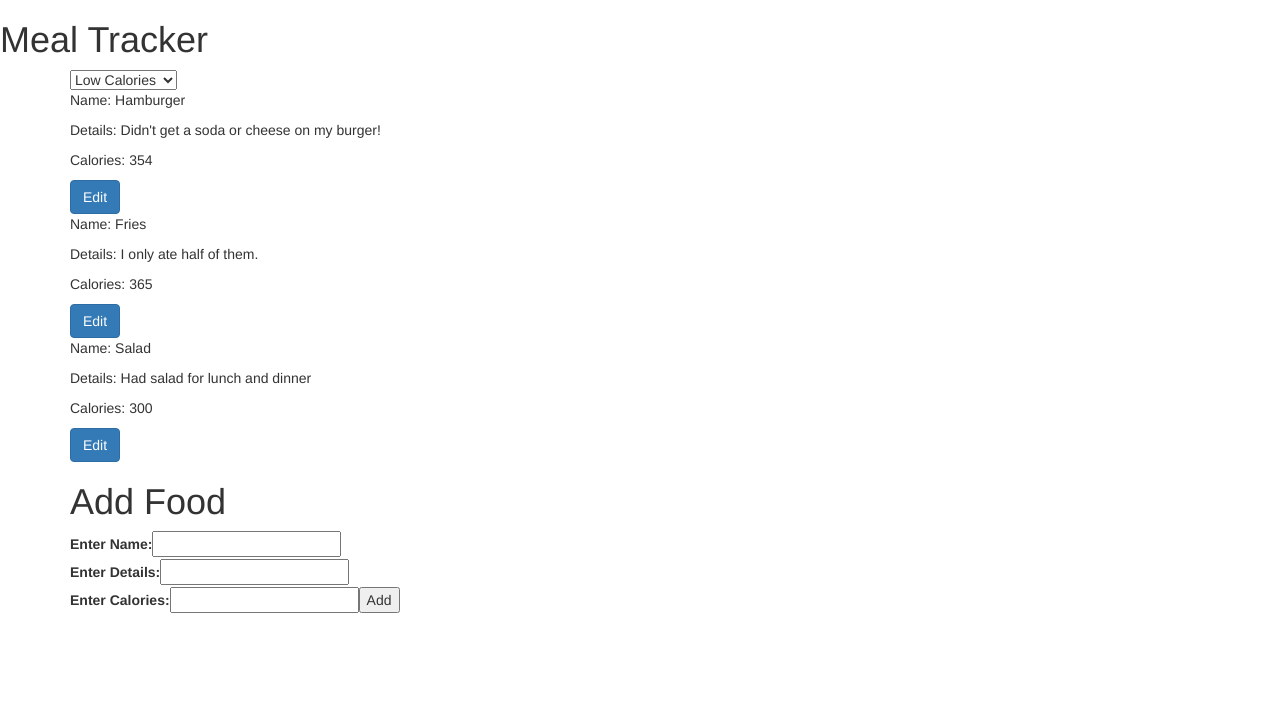
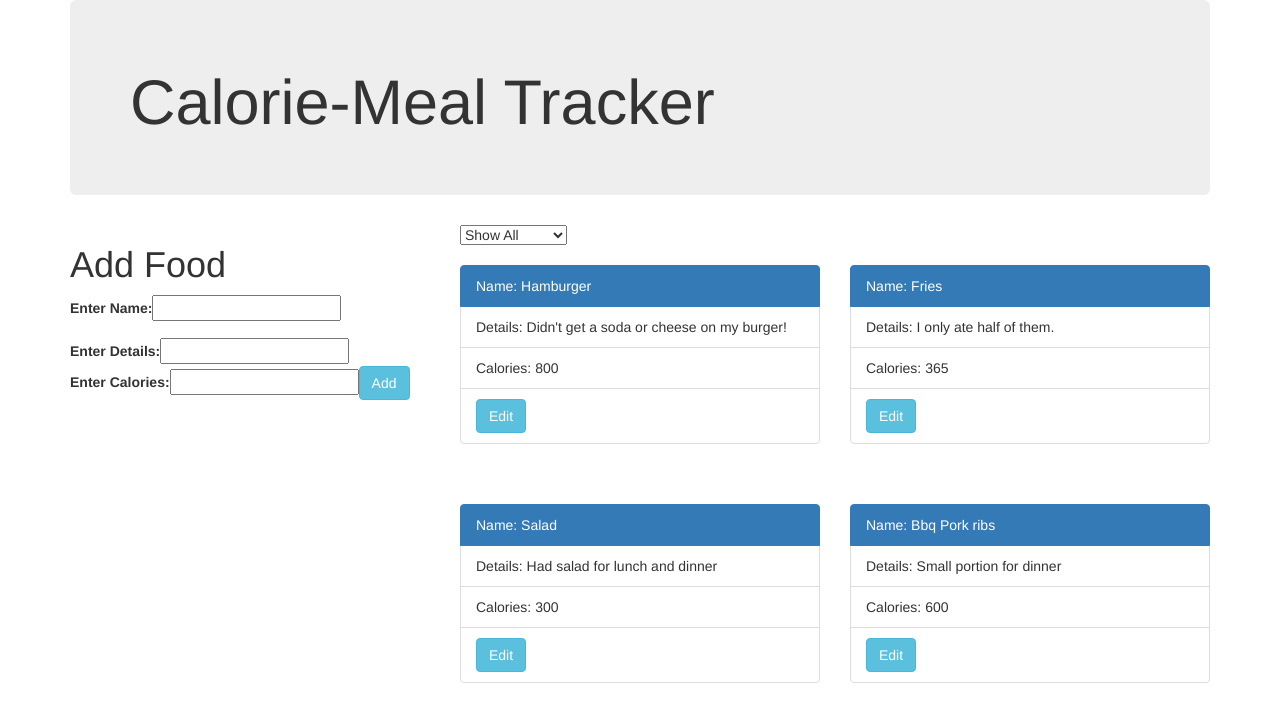
Before and after one commit to NadimRai/calorie-tracking, an Angular app: page / in a window 1280 px wide. Shown: the top 722 px of the page. Built offline with nearby package versions, Linux system fonts and the light colour scheme.

Commit message:
styled the app

```diff
--- a/src/app/app.component.html
+++ b/src/app/app.component.html
@@ -1,12 +1,25 @@
-<h1>Meal Tracker</h1>
 <div class="container">
-	<app-food-list
-		[childfoods]="masterfoods"
-		(clickSender)="showDetails($event)"></app-food-list>
+	<div class="jumbotron">
+  		<h1>Calorie-Meal Tracker</h1>
+	</div>
+	<div class="row">
+		<div class="col-md-4">
+			<app-new-food (newFoodSender)="addTask($event)"></app-new-food>
+			<app-edit-food
+				[childEditFood]="selectedMeal"
+				(doneEditingSender)="finishedEditing()"></app-edit-food>
+		</div>
+		<div class="col-md-8">
+			<app-food-list
+				[childfoods]="masterfoods"
+				(clickSender)="showDetails($event)">
+			</app-food-list>
+		</div>
 
-	<app-edit-food
-		[childEditFood]="selectedMeal"
-		(doneEditingSender)="finishedEditing()"></app-edit-food>
 
-	<app-new-food (newFoodSender)="addTask($event)"></app-new-food>
+
+
+	</div>
+
+
 </div>
--- a/src/app/app.component.ts
+++ b/src/app/app.component.ts
@@ -9,9 +9,10 @@ import { Meal } from './meal.model';
 export class AppComponent {
 
 	public masterfoods: Meal[] = [
-  new Meal("Hamburger", "Didn't get a soda or cheese on my burger!", 354),
+  new Meal("Hamburger", "Didn't get a soda or cheese on my burger!", 800),
   new Meal("Fries", "I only ate half of them.", 365),
-  new Meal("Salad", "Had salad for lunch and dinner", 300)
+  new Meal("Salad", "Had salad for lunch and dinner", 300),
+  new Meal("Bbq Pork ribs", "Small portion for dinner", 600)
   ];
 
   selectedMeal: Meal = null;
--- a/src/app/completeness.pipe.ts
+++ b/src/app/completeness.pipe.ts
@@ -11,14 +11,14 @@ export class CompletenessPipe implements PipeTransform {
     var output: Meal[] = [];
     if(desiredCompleteness === "highCalories") {
       for (var i = 0; i < input.length; i++) {
-        if (input[i].calories >= 360) {
+        if (input[i].calories >= 500) {
           output.push(input[i]);
         }
       }
       return output;
     } else if (desiredCompleteness === "lowCalories") {
       for (var i = 0; i < input.length; i++) {
-        if (input[i].calories <360) {
+        if (input[i].calories <500) {
           output.push(input[i]);
         }
       }
--- a/src/app/edit-food.component.html
+++ b/src/app/edit-food.component.html
@@ -11,6 +11,6 @@
     <div>
       <label>Enter Meal Calories:</label>
       <input [(ngModel)]="childEditFood.calories">
-       <button (click)="doneEditing()">Done</button>
+       <button class="btn btn-info" (click)="doneEditing()">Done</button>
     </div>
  </div>
--- a/src/app/food-list.component.html
+++ b/src/app/food-list.component.html
@@ -1,11 +1,21 @@
 <select (change)="onChange($event.target.value)">
-  <option value="all">Show All</option>
+  <option value="all" selected="selected">Show All</option>
   <option value="highCalories">High Calories</option>
-  <option value="lowCalories" selected="selected">Low Calories</option>
+  <option value="lowCalories" >Low Calories</option>
 </select>
-<div *ngFor="let food of childfoods | completeness:selectedCompleteness">
-	<p>Name: {{food.name}}</p>
-	<p>Details: {{food.details}}</p>
-	<p>Calories: {{food.calories}}</p>
-	<button class="btn btn-primary" (click)="editFood(food)">Edit</button>
+<br>
+<br>
+<div class="row">
+	<div *ngFor="let food of childfoods | completeness:selectedCompleteness">
+		<div class="col-md-6">
+			<ul class="list-group">
+			<li class="list-group-item active">Name: {{food.name}}</li>
+			<li class="list-group-item">Details: {{food.details}}</li>
+			<li class="list-group-item">Calories: {{food.calories}}</li>
+			<li class="list-group-item"><button class="btn btn-info" (click)="editFood(food)"><i class="fa fa-scissors" aria-hidden="true"></i>	Edit</button></li>
+			</ul>
+			<br>
+			<br>
+		</div>
+	</div>
 </div>
--- a/src/app/new-food.component.html
+++ b/src/app/new-food.component.html
@@ -1,19 +1,24 @@
 <h1>Add Food</h1>
-	<div>
+<form>
+	<div class="form-group">
     <label>Enter Name:</label>
     <input #newName>
   </div>
+
   <div>
     <label>Enter Details:</label>
     <input #newDetails>
   </div>
+
   <div>
     <label>Enter Calories:</label>
     <input #newCalories>
-     <button (click)=
+    <button class="btn btn-info" (click)=
      "addClicked(newName.value,newDetails.value,newCalories.value);
      			newName.value='';
      			newDetails.value='';
      			newCalories.value='';
-     			">Add</button>
+     			"><i class="fa fa-plus" aria-hidden="true"></i> Add
+    </button>
   </div>
+</form>
```
Lines whose indentation alone changed are shown as unchanged.
